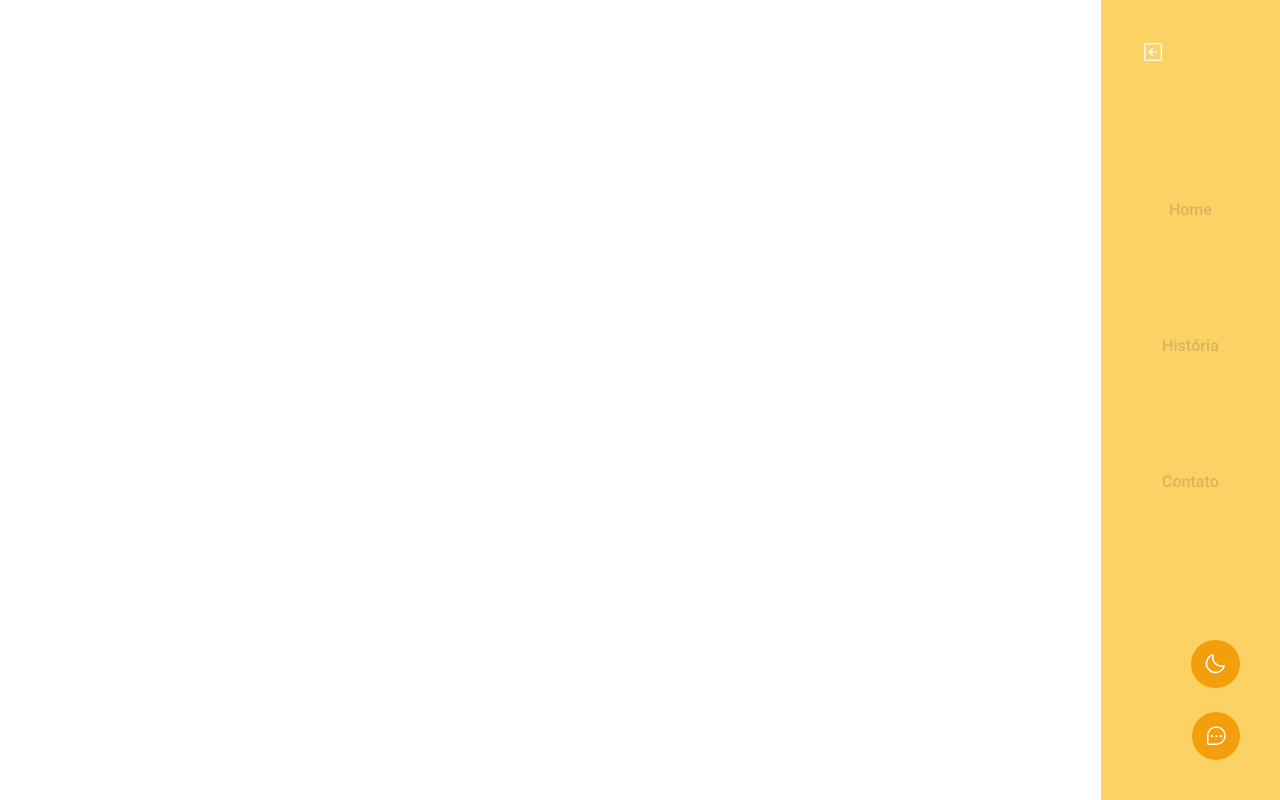
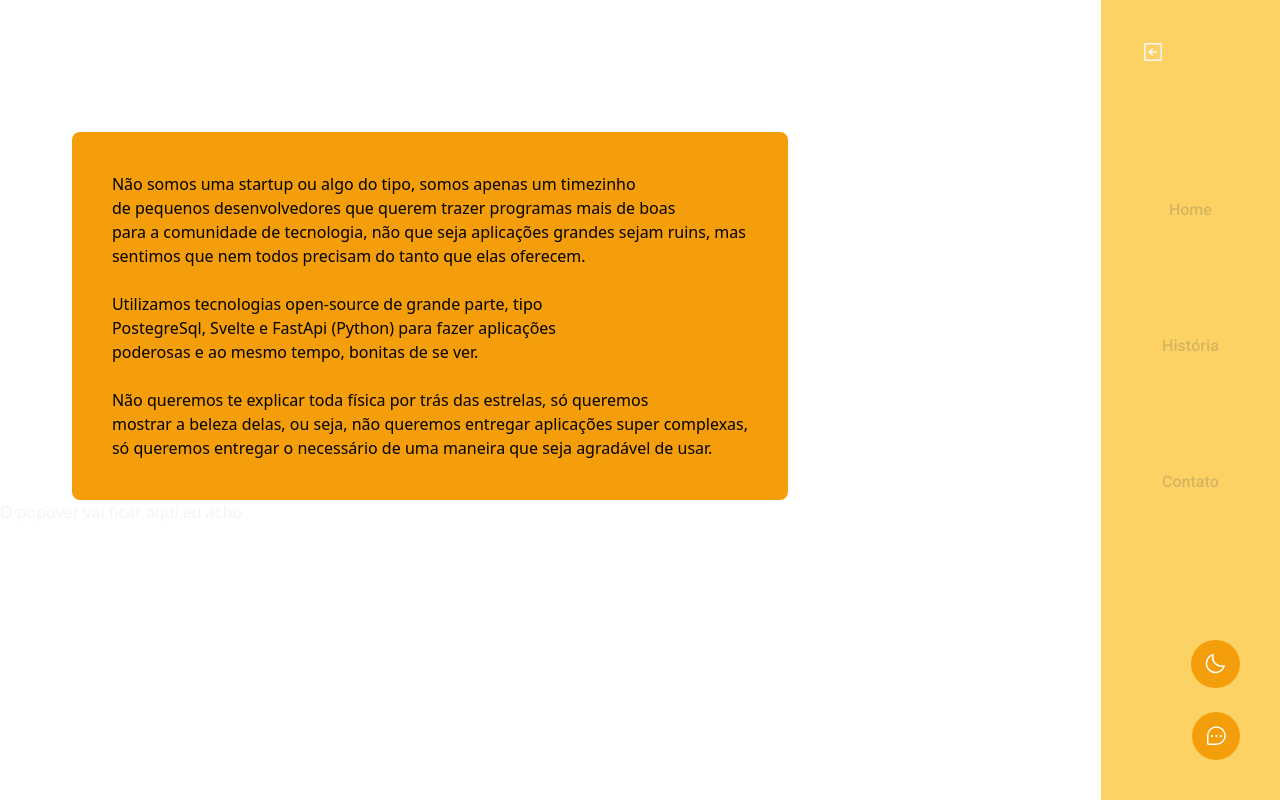
Before and after one commit to CarlosEduardoAD/nlw-impulse-carlos, a React (Vite) app in the folder feedback widget do arlos/: page /contato in a window 1280 px wide. Built offline with nearby package versions, Linux system fonts and the light colour scheme; no server answers; what tailwindcss-animatecss would draw is missing.

Commit message:
Algumas coisinhas

```diff
--- a/feedback widget do arlos/src/components/Contato/Card.tsx
+++ b/feedback widget do arlos/src/components/Contato/Card.tsx
@@ -1,3 +1,27 @@
 export function CardContato (){
-    return
+    return(
+        <div className="bg-amber-500 dark:bg-black text-black dark:text-white mr-[420px] mt-[100px] rounded-lg p-10">
+            <p>Não somos uma startup ou algo do tipo, somos apenas um timezinho <br />
+            de pequenos desenvolvedores que querem trazer programas mais de boas<br />
+            para a comunidade de tecnologia, não que seja aplicações grandes sejam ruins, mas  <br />
+            sentimos que nem todos precisam do tanto que elas oferecem.</p>
+
+            <br/>
+
+            <p>
+            Utilizamos tecnologias open-source de grande parte, tipo <br />
+            PostegreSql, Svelte e FastApi (Python) para fazer aplicações <br />
+            poderosas e ao mesmo tempo, bonitas de se ver. <br />
+            </p>
+
+            <br/>
+
+            <p>
+            Não queremos te explicar toda física por trás das estrelas, só queremos <br />
+            mostrar a beleza delas, ou seja, não queremos entregar aplicações super complexas, <br />
+            só queremos entregar o necessário de uma maneira que seja agradável de usar.
+            </p>
+
+        </div>
+    )
 }
--- a/feedback widget do arlos/src/components/Contato/ContatoMain.tsx
+++ b/feedback widget do arlos/src/components/Contato/ContatoMain.tsx
@@ -3,6 +3,7 @@ import '../../global.css'
 import { Sidebar } from '../HeaderElements/MobileMenu'
 import { PopoverDarkMode } from '../ToggleButton/PopoverDarkMode'
 import { Widget } from '../Widget'
+import { CardContato } from './Card'
 
 export function MainContato(){
     return(
@@ -11,10 +12,11 @@ export function MainContato(){
     <div className="flex mr-[55px] mb-8 justify-end items-center">
       <Sidebar/>
         </div>
-        <div>
+        <div className='flex justify-center items-center'>
+      <CardContato></CardContato>
       </div>
       <div>
-
+        O popover vai ficar aqui eu acho
       </div>
         <div className="flex justify-center font-mono pt-10">
           <PopoverDarkMode></PopoverDarkMode>
```
Also changed, not shown: feedback widget do arlos/src/components/Contato/Popover.tsx (renamed from feedback widget do arlos/src/components/Contato/Paragrafo.tsx).
